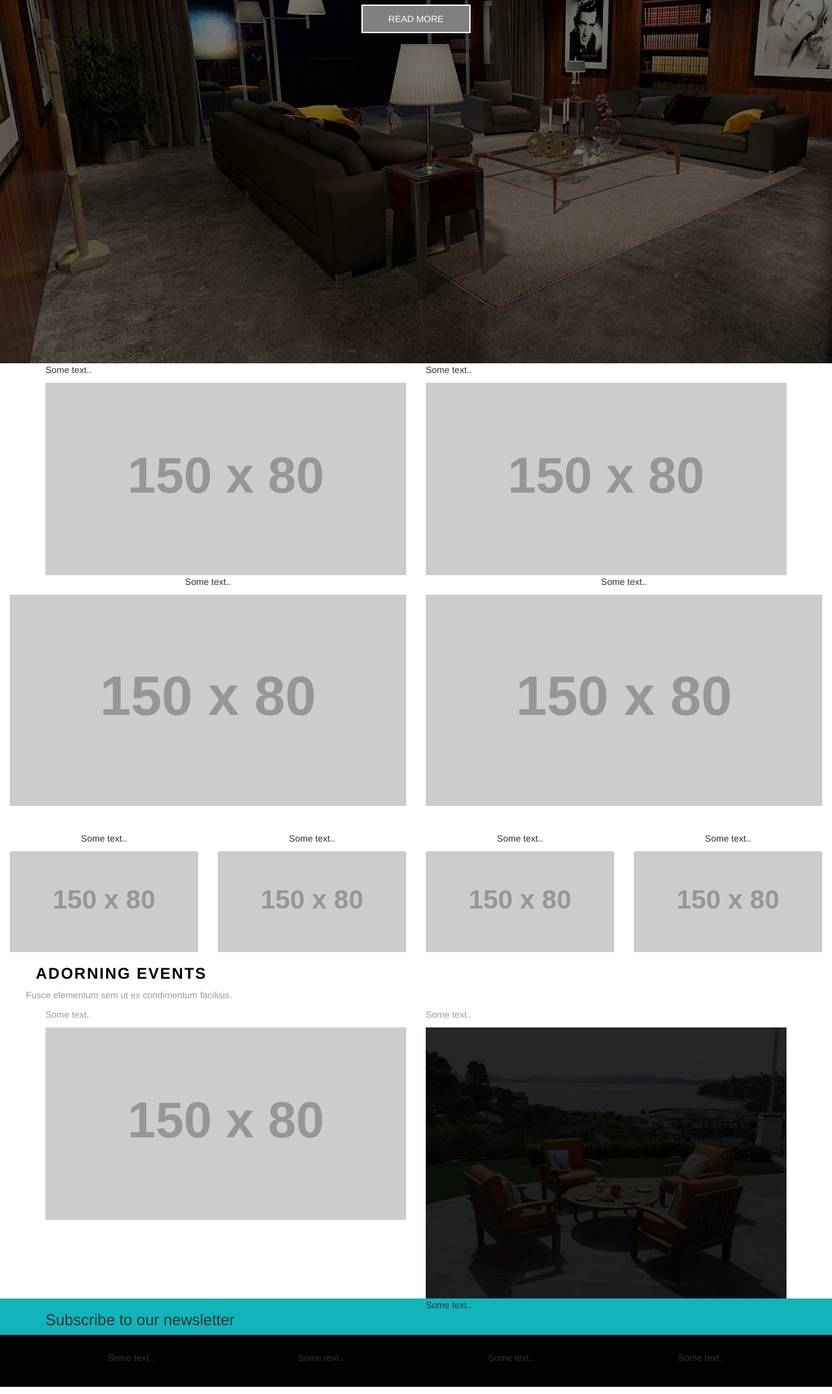
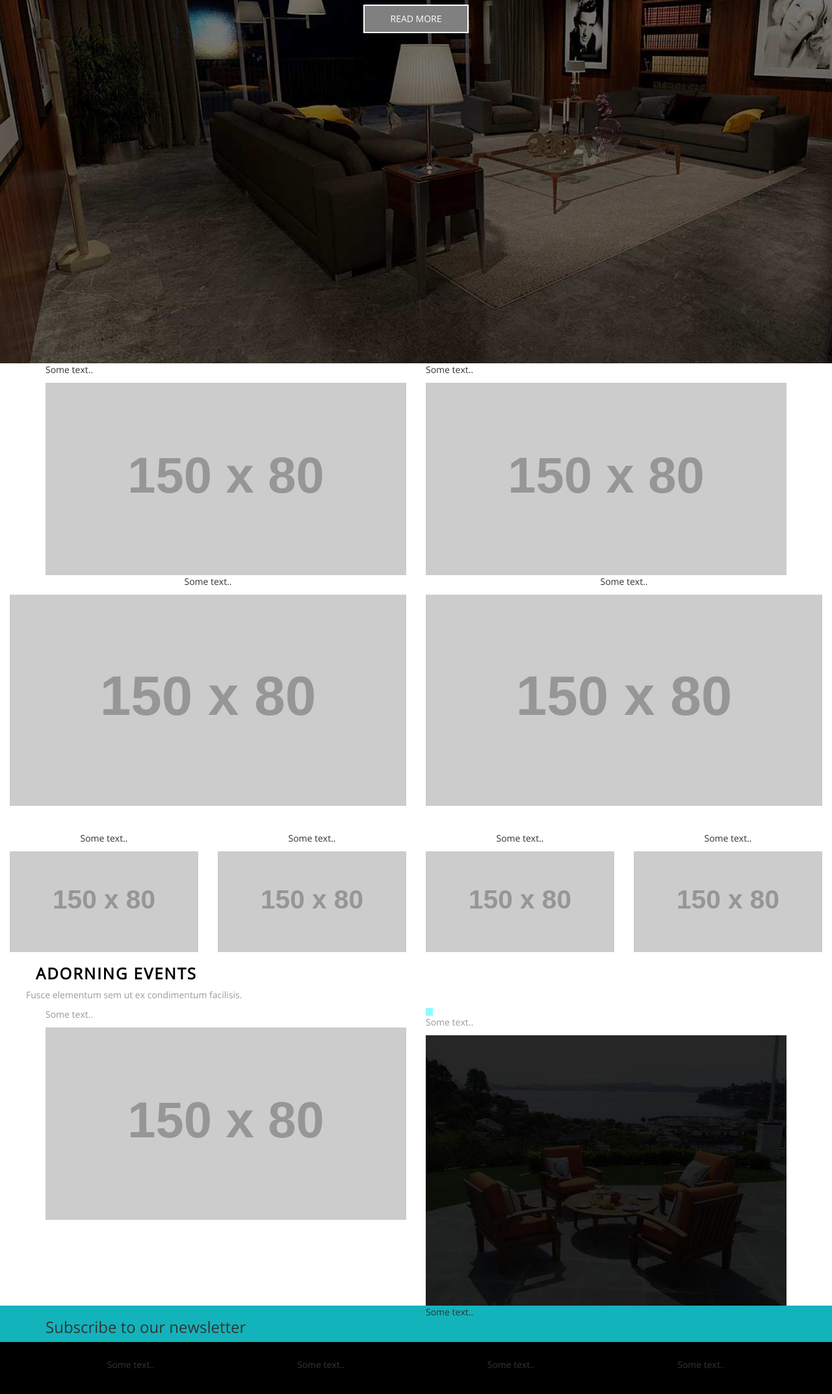
Before and after one commit to angorzan/Interior-Design, a website: page index.html in a window 1280 px wide. Shown: the part 211-2356 px from the top of the page at 65% size. Drawn offline with nearby package versions, Linux system fonts and the light colour scheme; placeholder pictures from the web are drawn by us.

Commit message:
vol.2_font_changed_bootstrap_disturbing

```diff
--- /dev/null
+++ b/gulpfile.js
@@ -0,0 +1,45 @@
+var gulp = require('gulp');
+var sass = require('gulp-sass');
+
+//var sftp = require('gulp-sftp');
+var browserSync = require('browser-sync').create();
+var sourcemaps = require('gulp-sourcemaps');
+var prefix = require('gulp-autoprefixer');
+
+
+
+// static server
+//Static Server + watching scss/ html file
+gulp.task('serve', ['rwd'], function() {
+
+    browserSync.init({
+        server: "./"
+    });
+
+    gulp.watch("./scss/**/*.scss", ['rwd']);
+
+    //Deploy na ftp
+//   gulp.watch("./css/*", ['deployCss']);
+//   gulp.watch("./*.php", ['deployMain']);
+
+    gulp.watch("./**/*.css").on('change', browserSync.reload);
+    gulp.watch("./**/*.html").on('change', browserSync.reload);
+});
+
+
+
+
+gulp.task('rwd', function() { // funkcja callback
+    return gulp.src('./scss/**/*.scss') //-->zrodlo
+        .pipe(sourcemaps.init())
+        .pipe(sass({errLogToConsole:true}))
+        .pipe(prefix("last 1 version", "> 1%", "ie 8", "ie 7"))
+        .pipe(sourcemaps.write())
+        .pipe(gulp.dest('css')) // --> gdzie laduja
+        .pipe(browserSync.stream())
+})
+
+
+
+
+gulp.task('default', ['serve']);
--- a/index.html
+++ b/index.html
@@ -9,6 +9,7 @@
   <link rel="stylesheet" href="https://maxcdn.bootstrapcdn.com/bootstrap/3.3.7/css/bootstrap.min.css">
   <script src="https://ajax.googleapis.com/ajax/libs/jquery/3.2.1/jquery.min.js"></script>
   <script src="https://maxcdn.bootstrapcdn.com/bootstrap/3.3.7/js/bootstrap.min.js"></script>
+  <link href="https://fonts.googleapis.com/css?family=Open+Sans" rel="stylesheet">
 
 </head>
 <body>
@@ -120,9 +121,12 @@
         <img src="https://placehold.it/150x80?text=IMAGE" class="img-responsive" style="width:100%" alt="Image">
       </div>
 
-            <div class="col-sm-6" id="adorning_right_col">
+      <div class="col-md-6" id="ad_right_col">
+            <div class="experience">
+
+            </div>
         <p>Some text..</p>
-            <img src="../images/8.jpg" class="img-responsive" style="width:100%" alt="Image">
+        <img src="../images/8.jpg" class="img-responsive" id="ad_right_pic" style="width:100%" alt="Image">
       </div>
 
     </div>
--- a/scss/main.scss
+++ b/scss/main.scss
@@ -0,0 +1,61 @@
+*{
+  margin: 0;
+  padding: 0;
+  box-sizing: border-box;
+  font-family: 'Open Sans', sans-serif;
+}
+
+header {
+  background: url("../images/banner.jpg");
+  min-height: 770px;
+  color: white; }
+
+header button {
+  border: 2px solid white;
+  padding: 10px 40px;
+  color: white;
+  background: grey; }
+
+/* Add a black background color and some padding to the footer */
+#newsletter {
+  background: #13b3bb; }
+
+footer {
+  background-color: #000000;
+  padding: 25px; }
+
+/*********Adoring_events***********/
+.adorning_events
+
+  h3 {
+  text-transform: uppercase;
+  font-weight: bold;
+  color: black;
+  letter-spacing: 2px;
+  display: inline-block; }
+
+.adorning_events p {
+  color: #999999;
+  font-size: 14px; }
+
+.ad_right_col {
+  display: flex;
+  align-items: center;
+  align-self: center;
+}
+
+
+#ad_right_pic {
+
+  z-index: -1;
+}
+
+
+.experience {
+  background-color: transparent;
+  background-color: rgba(9, 243, 255, 0.45);
+  z-index: 2;
+  height: 0.8em;
+  width: 0.8em;
+
+}
```
Also changed, not shown: package.json (added, +22 -0 lines), css/main.css, 1 other file. Lines whose indentation alone changed are shown as unchanged.
